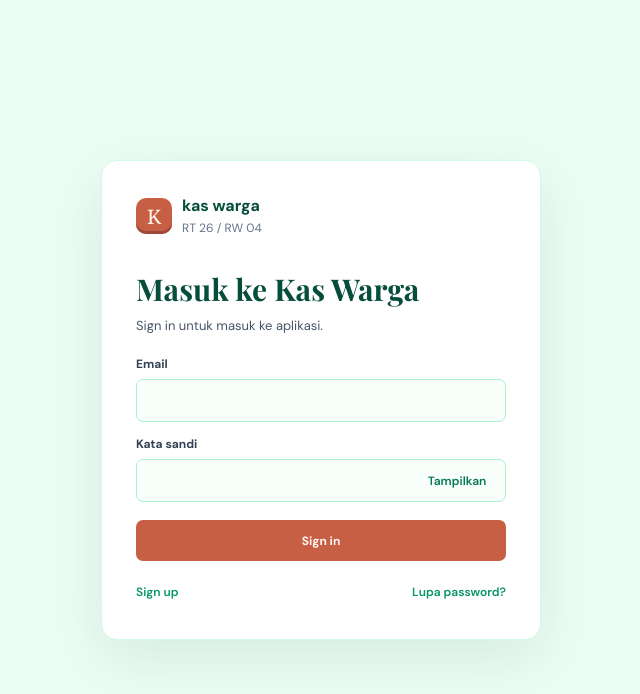
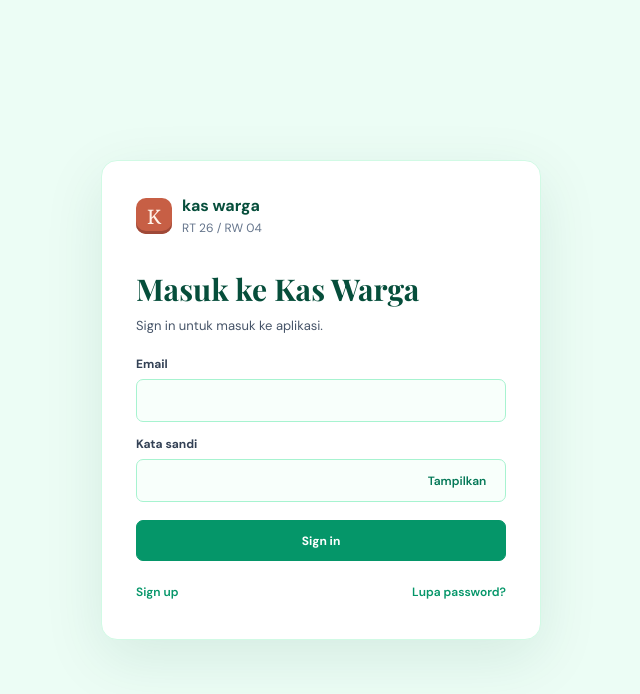
Before and after one commit to udinhilal/coba-kas-2, a React (Vite) app: page / in a window 1280 px wide. Shown: the top 694 px of the page, without its empty margins (319-959 px from the left). Built offline with nearby package versions, Linux system fonts and the light colour scheme; no server answers.

Commit message:
Add files via upload

```diff
--- a/src/auth.css
+++ b/src/auth.css
@@ -38,3 +38,32 @@
 .auth-submit:not(:disabled):hover { filter: brightness(0.96); }
 .auth-links button:hover, .auth-password-toggle:hover { color: #065f46; }
 .auth-card { box-shadow: 0 18px 60px rgba(6, 78, 59, 0.10); }
+
+
+/* Paksa tombol utama login memakai warna emerald, mengalahkan style global */
+.auth-card .auth-submit,
+.auth-card .auth-submit:visited {
+  background: #059669 !important;
+  background-color: #059669 !important;
+  border: 1px solid #059669 !important;
+  color: #ffffff !important;
+}
+
+.auth-card .auth-submit:not(:disabled):hover {
+  background: #047857 !important;
+  background-color: #047857 !important;
+  border-color: #047857 !important;
+  color: #ffffff !important;
+}
+
+.auth-card .auth-submit:focus-visible {
+  outline: 3px solid #6ee7b7 !important;
+  outline-offset: 2px;
+}
+
+.auth-card .auth-submit:disabled {
+  background: #6ee7b7 !important;
+  background-color: #6ee7b7 !important;
+  border-color: #6ee7b7 !important;
+  color: #064e3b !important;
+}
```
